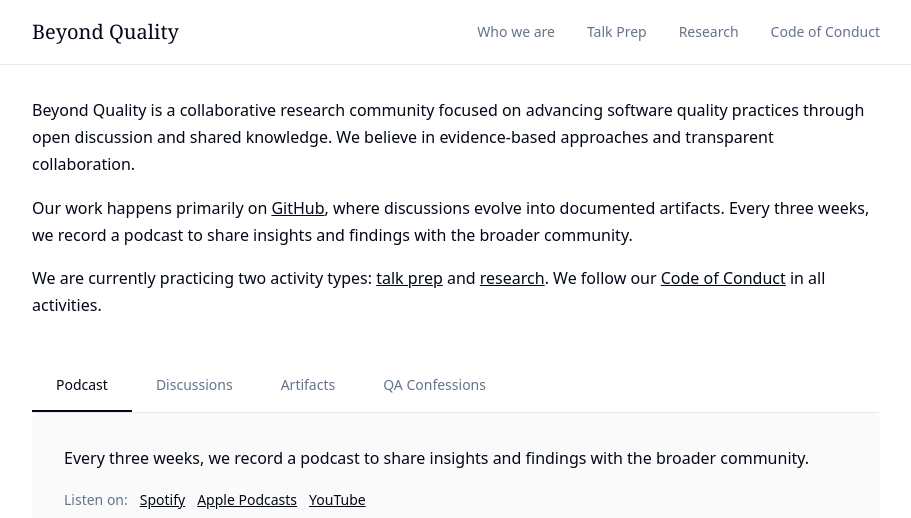
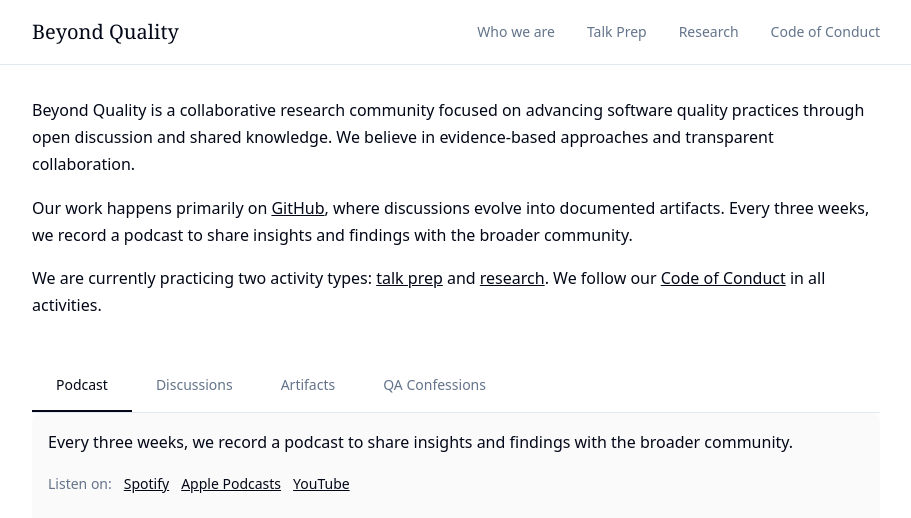
Before and after one commit to BeyondQuality/beyondquality, a Jekyll site: the page built from index.md, in a window 1280 px wide and 1281 px high. Shown: the top 518 px of the window, without its empty margins (184-1095 px from the left). Built offline with Jekyll 4.4.1, drawn with Linux system fonts in a browser that asks for light colours.

Commit message:
more styles fiddling

```diff
--- a/_includes/tabbed-content.html
+++ b/_includes/tabbed-content.html
@@ -11,8 +11,7 @@
   <!-- Tab Content -->
   <div class="tab-content">
     <!-- Podcast Tab -->
-    <div class="tab-panel active" id="podcast-tab">
-      <section class="section section-large">
+    <div class="tab-panel active section-large" id="podcast-tab">
       <p>Every three weeks, we record a podcast to share insights and findings with the broader community.</p>
       <div class="podcast-links">
         <span>Listen on:</span>
@@ -32,14 +31,12 @@
           </iframe>
         </div>
       </div>
-        <div><span id="episode-description"></span></div>
-      </section>
+      <div id="episode-description"></div>
       {% include youtube-script.html %}
     </div>
 
     <!-- QA Confessions Tab -->
-    <div class="tab-panel" id="qa-confessions-tab">
-      <section class="section section-large">
+    <div class="tab-panel section-large" id="qa-confessions-tab">
       <p>These are short 3-4 minute interviews with QA professionals sharing their experiences and insights from events around the world.</p>
 
       <div class="podcast-player">
@@ -53,23 +50,19 @@
           </iframe>
         </div>
       </div>
-      </section>
     </div>
 
     <!-- Discussions Tab -->
     <div class="tab-panel" id="discussions-tab">
-      <section>
       <p>Collaborative work on research turns the lonely, high-effort part of research into a shared, energizing process. Discussions are a great way to get feedback on your ideas before they harden into artifacts.</p>
       <div id="github-discussions">
         <!-- Discussions will be loaded here by JavaScript -->
       </div>
       {% include discussions-script.html %}
-      </section>
     </div>
 
     <!-- Artifacts Tab -->
     <div class="tab-panel" id="artifacts-tab">
-      <section>
       <p>These are the research artifacts that have been produced by the community.</p>
       <div class="research-list">
           <div class="card">
@@ -116,7 +109,6 @@
             </div>
           </div>
         </div>
-      </section>
     </div>
   </div>
 </div>
--- a/assets/css/custom.css
+++ b/assets/css/custom.css
@@ -189,6 +189,11 @@
   margin-bottom: 2.5rem;
 }
 
+/* Apply section styles to tab panels */
+.tab-panel.section-large {
+  margin-bottom: 0;
+}
+
 /* About Section */
 .about-content {
   font-size: 1rem;
@@ -239,7 +244,11 @@
 /* Embedded YouTube Player */
 .podcast-player {
   width: 100%;
-  margin-bottom: 1.5rem;
+  margin-bottom: 0;
+}
+
+#episode-description {
+  margin-top: 1rem;
 }
 
 .youtube-embed-container {
@@ -487,7 +496,7 @@
   position: relative;
   background-color: hsl(0 0% 98%);
   border-radius: var(--radius);
-  padding: 2rem;
+  padding: 1rem 2rem 1rem 1rem;
   margin-top: 0;
 }
 
@@ -558,9 +567,6 @@
     gap: 2rem;
   }
 
-  .main-content {
-
-  }
 
   /* Mobile tabbed interface optimizations */
   .tab-nav {
```
Lines whose indentation alone changed are shown as unchanged.
